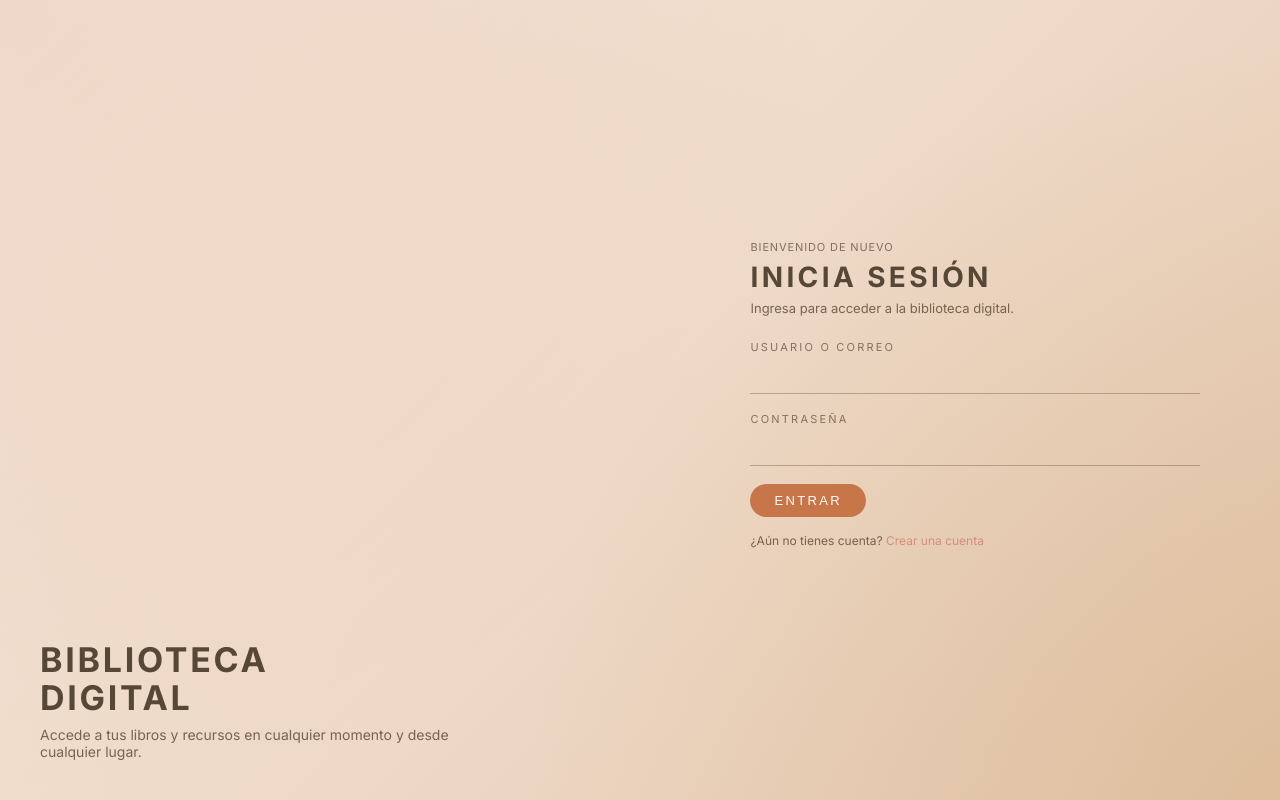
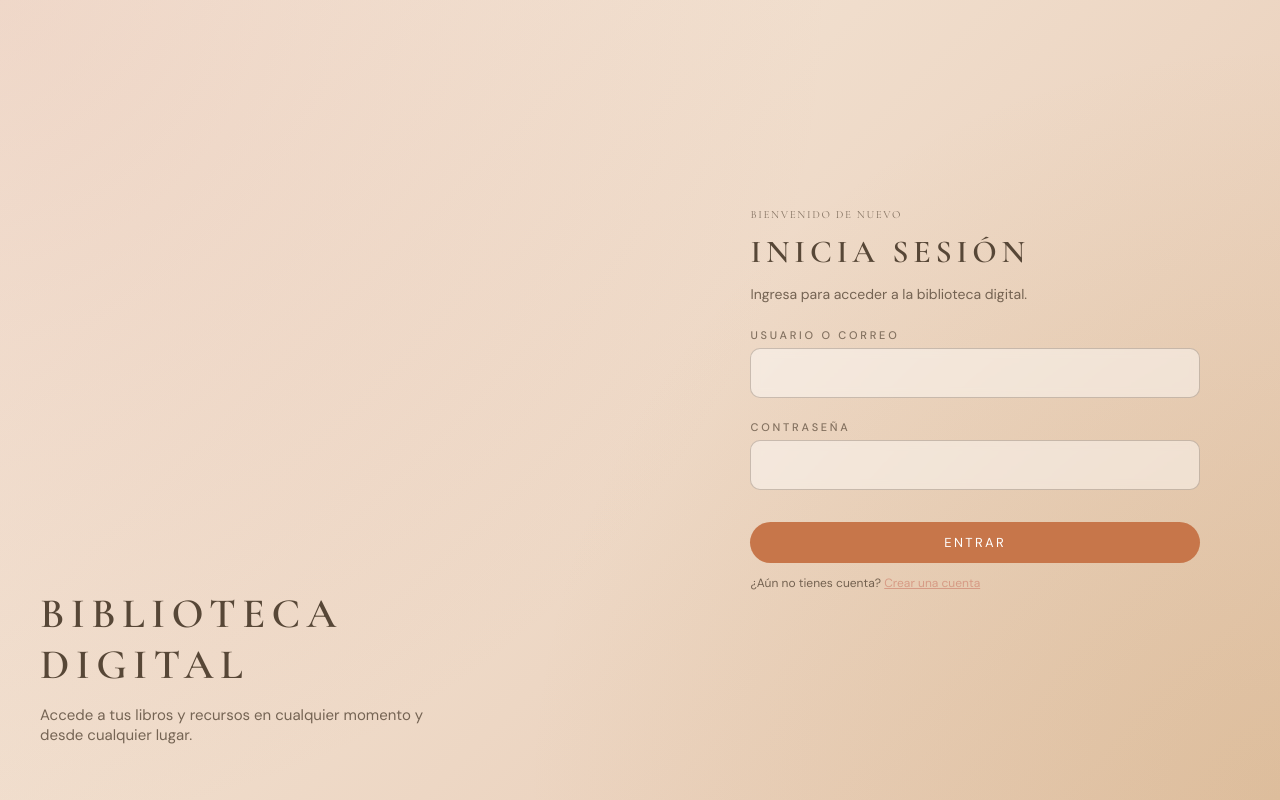
Before and after one commit to luzdl/biblioteca-proyectofinal, a PHP site: page /public/login.php in a window 1280 px wide. Run offline with PHP 8.4, Linux system fonts and the light colour scheme.

Commit message:
login bonito

```diff
--- a/css/auth.css
+++ b/css/auth.css
@@ -1,28 +1,37 @@
-/* TIPOGRAFÍA UNIFICADA */
-@import url('https://fonts.googleapis.com/css2?family=Inter:wght@300;400;600;700&display=swap');
+/* ============================
+   TIPOGRAFÍAS (ELEGANT)
+============================ */
+@import url('https://fonts.googleapis.com/css2?family=Inter:wght@300;400;600;700&family=Cormorant+Garamond:wght@400;500;600&family=DM+Sans:wght@300;400;500;600&display=swap');
 
-/* PALETA BASADA EN LA QUE ME PASASTE */
+/* ============================
+   PALETA
+============================ */
 :root {
   --rose:       #D38F7A;
   --mustard:    #B99145;
   --coffee:     #574737;
   --sage:       #A5AF89;
   --terracotta: #C7764A;
-  --blush:      #E6C8B1; /* beige rosado principal */
+  --blush:      #E6C8B1;
+  --input-bg:   rgba(255,255,255,0.45);
+  --input-border: rgba(87, 71, 55, 0.28);
+  --input-focus: #C7764A;
 }
 
-/* RESET BÁSICO */
+/* RESET */
 *,
 *::before,
 *::after {
   box-sizing: border-box;
 }
 
-/* FONDO BEIGE CON DEGRADADOS SUAVES */
+/* ============================
+   FONDO GENERAL
+============================ */
 body {
   margin: 0;
   min-height: 100vh;
-  font-family: 'Inter', sans-serif;
+  font-family: "DM Sans", sans-serif;
   color: var(--coffee);
 
   background:
@@ -31,134 +40,133 @@ body {
     linear-gradient(135deg, #f7ecdf, var(--blush));
 }
 
-/* ---------- LAYOUT GENERAL ---------- */
-
-/* grid: izquierda = hero, derecha = formulario */
+/* ============================
+   LAYOUT
+============================ */
 .auth-layout {
   display: grid;
   grid-template-columns: minmax(0, 1.1fr) minmax(0, 1fr);
   min-height: 100vh;
 }
 
-/* lado izquierdo (logo / texto) */
+/* ----------------------------
+   LADO IZQUIERDO
+---------------------------- */
 .hero-side {
   position: relative;
-  background: transparent;
 }
 
-/* logo pegado a la ESQUINA INFERIOR IZQUIERDA */
 .hero-overlay {
   position: absolute;
-  left: 40px;      /* distancia al borde izquierdo */
-  bottom: 40px;    /* si lo quieres arriba, cambia por top: 40px; */
+  left: 40px;
+  bottom: 40px;
   max-width: 420px;
-  margin: 0;
-  color: var(--coffee);
 }
 
-
-
 .hero-title {
-  font-size: 34px;
-  line-height: 1.1;
-  margin: 0 0 10px;
+  font-family: "Cormorant Garamond", serif;
+  font-size: 42px;
+  letter-spacing: 0.12em;
+  margin-bottom: 10px;
 }
 
 .hero-text {
-  margin: 0;
-  font-size: 14px;
+  font-size: 15px;
   opacity: 0.8;
 }
 
-/* LADO DERECHO: FORMULARIO */
-
+/* ----------------------------
+   LADO DERECHO (FORM)
+---------------------------- */
 .form-side {
-  grid-column: 2;              /* sigue en la columna derecha */
   display: flex;
   align-items: center;
-  justify-content: flex-end;   /* 👈 AHORA LO EMPUJA HACIA LA DERECHA */
-  padding: 48px 80px;          /* padding igual a ambos lados */
-  background: transparent;
+  justify-content: flex-end;
+  padding: 48px 80px;
 }
-
 
 .form-wrapper {
   width: 100%;
-  max-width: 460px;            /* tamaño del formulario */
+  max-width: 450px;
 }
 
-
-/* ESTILO "ELEGANT" PARA TÍTULOS */
-
+/* ============================
+   TITULOS PREMIUM
+============================ */
 .heading-serif {
-  /* mantener la clase por compatibilidad pero usar la misma tipografía */
-  font-family: 'Inter', sans-serif;
-  letter-spacing: 0.08em;
+  font-family: "Cormorant Garamond", serif;
+  letter-spacing: 0.15em;
   text-transform: uppercase;
 }
 
 .overline {
   font-size: 11px;
-  margin: 0 0 6px;
-  color: rgba(87, 71, 55, 0.72);
+  opacity: 0.7;
 }
 
 .main-title {
-  font-size: 28px;
-  letter-spacing: 0.12em;
-  margin: 0 0 6px;
+  font-size: 32px;
+  letter-spacing: 0.15em;
+  margin: 5px 0 10px;
 }
 
 .subtitle {
-  margin: 0 0 24px;
-  font-size: 13px;
-  color: rgba(87, 71, 55, 0.8);
+  font-size: 14px;
+  opacity: 0.8;
+  margin-bottom: 25px;
 }
 
-/* FORMULARIO TIPO CONTACTO (LÍNEA ABAJO) */
-
-.auth-form {
-  margin-bottom: 16px;
-}
-
+/* ============================
+   FORMULARIO — INPUTS BONITOS
+============================ */
 .field {
-  margin-bottom: 18px;
+  margin-bottom: 22px;
 }
 
 .field label {
   display: block;
   font-size: 11px;
-  letter-spacing: 0.2em;
+  letter-spacing: 0.25em;
   text-transform: uppercase;
-  margin-bottom: 4px;
-  color: rgba(87, 71, 55, 0.7);
+  margin-bottom: 6px;
+  opacity: 0.7;
+  font-weight: 500;
 }
 
+/* -------- INPUT BONITOS -------- */
 .field input,
 .field select {
   width: 100%;
-  border: none;
-  border-bottom: 1px solid rgba(87, 71, 55, 0.35);
-  padding: 7px 0 10px;
-  font-size: 16px;
-  background: transparent;
+  padding: 14px 16px;
+  font-size: 15px;
+
+  background: var(--input-bg);
+  border: 1px solid var(--input-border);
+  border-radius: 10px;
+
+  font-family: "DM Sans", sans-serif;
   color: var(--coffee);
+
+  transition: all 0.25s ease;
+  backdrop-filter: blur(4px);
 }
 
-/* quitar el estilo feo del select nativo */
-.field select {
-  -webkit-appearance: none;
-  -moz-appearance: none;
-  appearance: none;
+/* HOVER */
+.field input:hover,
+.field select:hover {
+  border-color: rgba(87,71,55,0.40);
 }
 
-/* foco bonito */
+/* FOCUS */
 .field input:focus,
 .field select:focus {
   outline: none;
-  border-bottom-color: var(--terracotta);
+  border-color: var(--input-focus);
+  background: rgba(255,255,255,0.65);
+  box-shadow: 0 0 0 3px rgba(199,118,74,0.20);
 }
 
+/* ICONO DE SELECT */
 .field-select {
   position: relative;
 }
@@ -166,50 +174,52 @@ body {
 .field-select::after {
   content: "▾";
   position: absolute;
-  right: 0;
-  bottom: 12px;
-  font-size: 11px;
-  letter-spacing: 0.1em;
-  color: rgba(87, 71, 55, 0.7);
+  right: 14px;
+  top: 50%;
+  transform: translateY(-50%);
+  font-size: 13px;
+  opacity: 0.6;
   pointer-events: none;
 }
 
+/* ============================
+   BOTÓN REDONDO PREMIUM
+============================ */
+.btn-primary {
+  border: none;
+  background: var(--terracotta);
+  color: #fff;
+  padding: 12px 26px;
+  font-size: 13px;
+  text-transform: uppercase;
+  letter-spacing: 0.18em;
+  font-family: "DM Sans", sans-serif;
+  cursor: pointer;
 
-/* BOTÓN */
-
-.form-footer {
+  border-radius: 999px;
+  transition: 0.25s ease;
+  width: 100%;
   margin-top: 10px;
 }
 
-.btn-primary {
-  display: inline-block;
-  border: none;
-  background: var(--terracotta);
-  color: #fdfaf7;
-  padding: 9px 24px;
-  font-size: 13px;
-  text-transform: uppercase;
-  letter-spacing: 0.18em;
-  cursor: pointer;
-  border-radius: 999px;
+.btn-primary:hover {
+  transform: translateY(-1px);
+  background: #b2653e;
 }
 
-.btn-primary:hover {
-  opacity: 0.9;
-}
-
-/* MENSAJES */
-
+/* ============================
+   MENSAJES
+============================ */
 .alert {
   font-size: 13px;
-  padding: 8px 10px;
-  margin-bottom: 14px;
-  border-radius: 6px;
+  padding: 10px 14px;
+  border-radius: 8px;
+  margin-bottom: 16px;
 }
 
 .alert-error {
   background: #ffe5e5;
-  color: #8c1010;
+  color: #9a1f1f;
 }
 
 .alert-success {
@@ -217,29 +227,30 @@ body {
   color: #135e34;
 }
 
-/* TEXTO INFERIOR */
-
+/* ============================
+   FOOTER
+============================ */
 .small-text {
   font-size: 12px;
-  color: rgba(87, 71, 55, 0.8);
+  opacity: 0.8;
 }
 
 .small-text a {
   color: var(--rose);
-  text-decoration: none;
 }
 
 .small-text a:hover {
   text-decoration: underline;
 }
 
-/* RESPONSIVE PARA CELULAR */
-
+/* ============================
+   RESPONSIVE
+============================ */
 @media (max-width: 900px) {
   .auth-layout {
     grid-template-columns: 1fr;
   }
   .hero-side {
-    display: none; /* si quieres ver tu arte en mobile, quita esta línea */
+    display: none;
   }
 }
```
